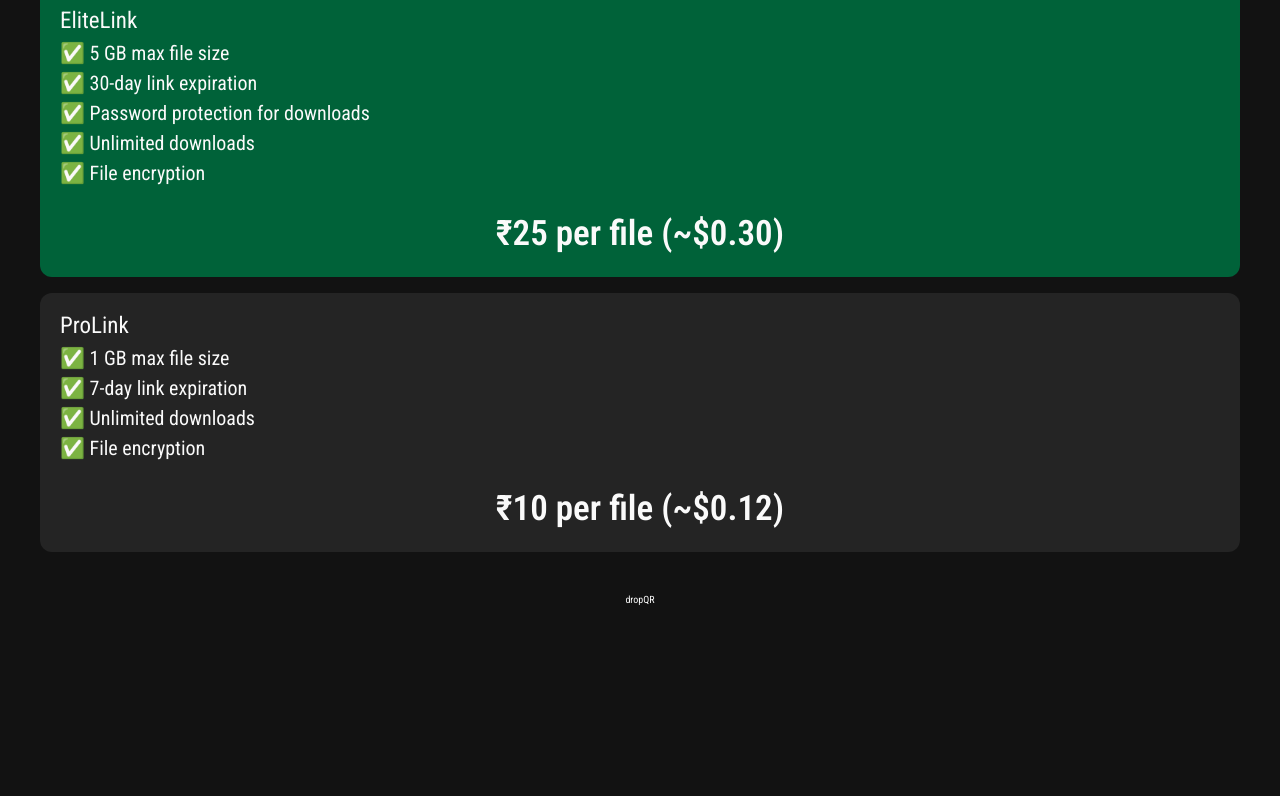
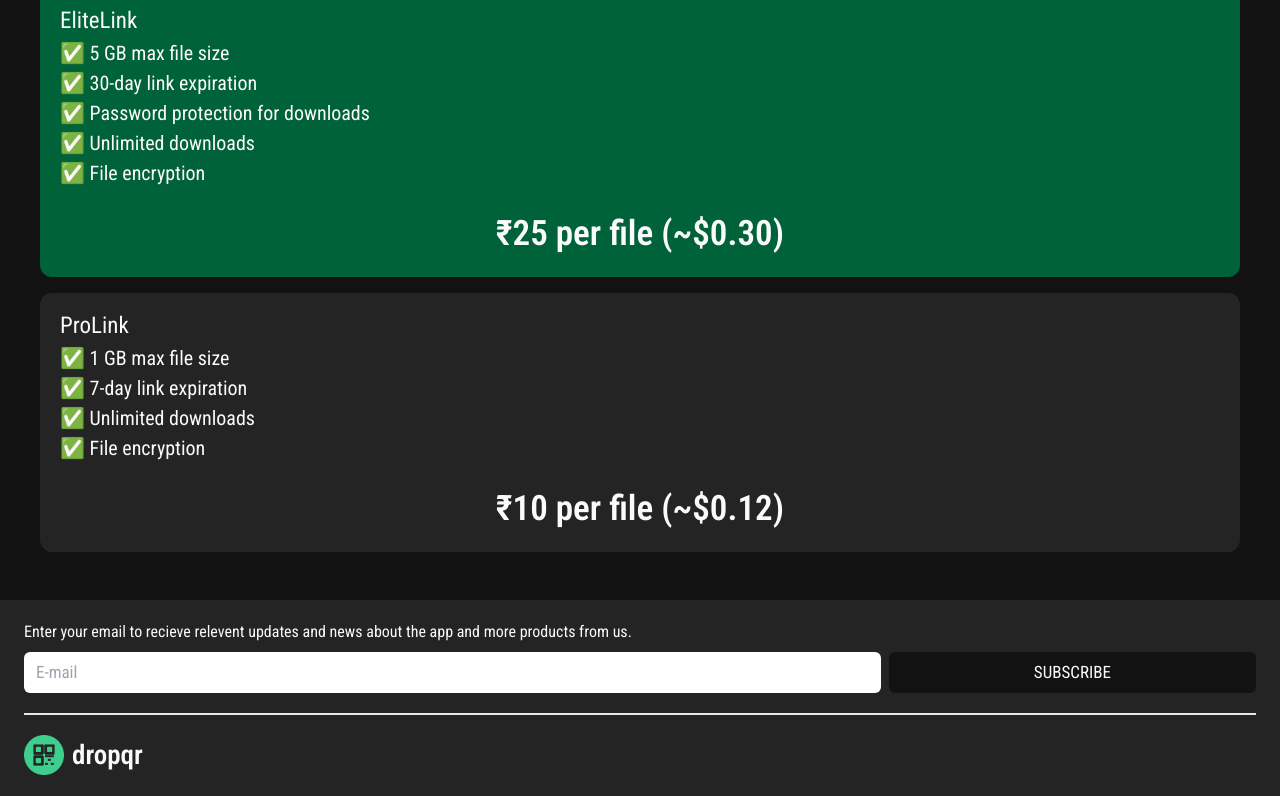
Before and after one commit to Gauravtripathii/dropqr, a Next.js app: page / in a window 1280 px wide. Shown: the part 1025-1821 px from the top of the page. Before the commit the page ends 1672 px from the top, so only its background shows below. Built offline with nearby package versions, Linux system fonts and the light colour scheme; no server answers.

Commit message:
footer init

```diff
--- a/src/app/components/Footer/Footer.jsx
+++ b/src/app/components/Footer/Footer.jsx
@@ -1,8 +1,18 @@
+import Logo from "../Logo";
 
 export default function Footer() {
     return (
-        <div className="p-10 text-center text-[10px]">
-            dropQR
+        <div className="px-6 py-5 mt-12 bg-lighter-black flex flex-col gap-5">
+            <div className="flex flex-col gap-2 border-b-2 pb-5">
+                <p>
+                    Enter your email to recieve relevent updates and news about the app and more products from us.
+                </p>
+                <p className="flex gap-2">
+                    <input type="text" placeholder="E-mail" className="text-black text-[17px] px-3 py-2 rounded-md w-[70%]" />
+                    <button className="w-[30%] bg-background py-2 rounded-md text-[17px] uppercase text-center hover:bg-lighter-black">subscribe</button>
+                </p>
+            </div>
+            <Logo />
         </div>
     );
 }
```
